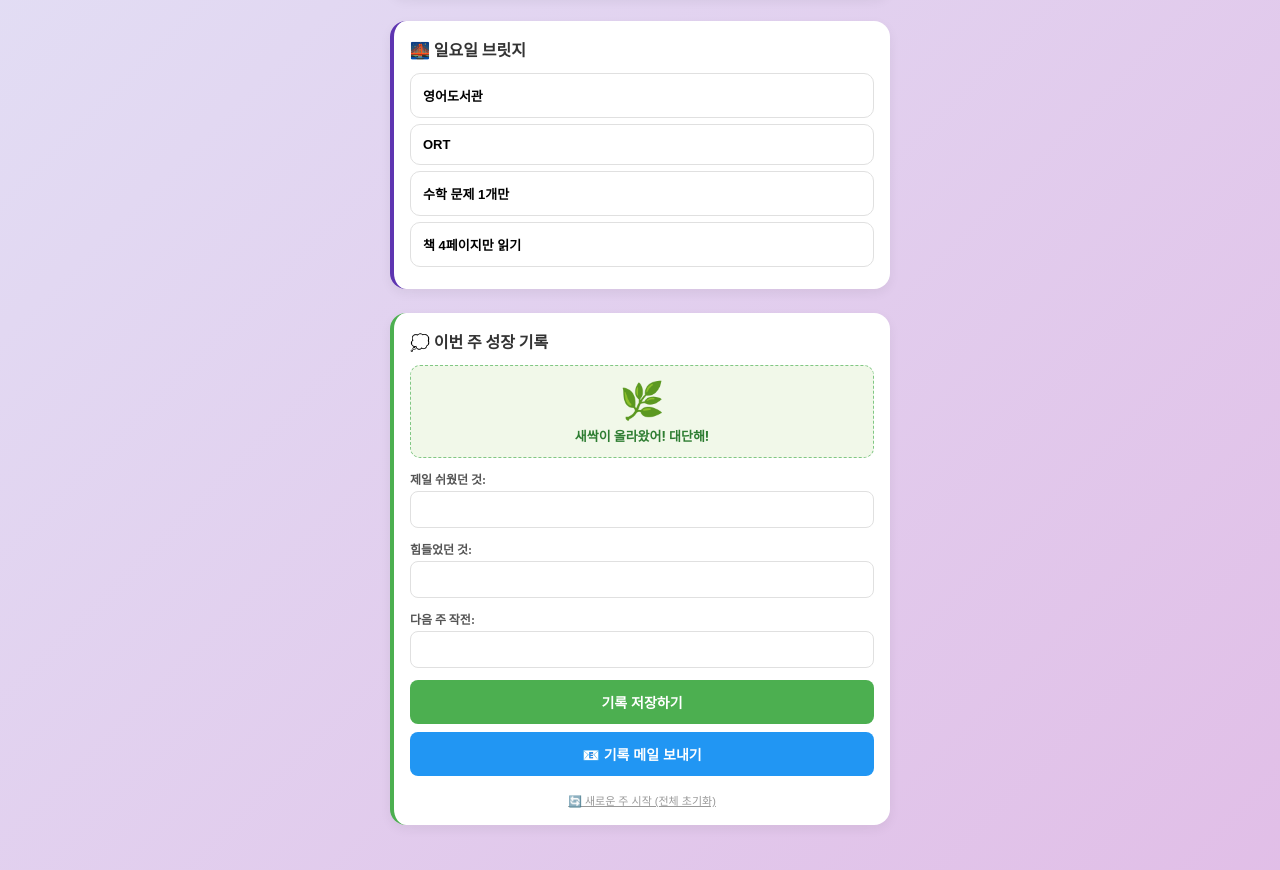
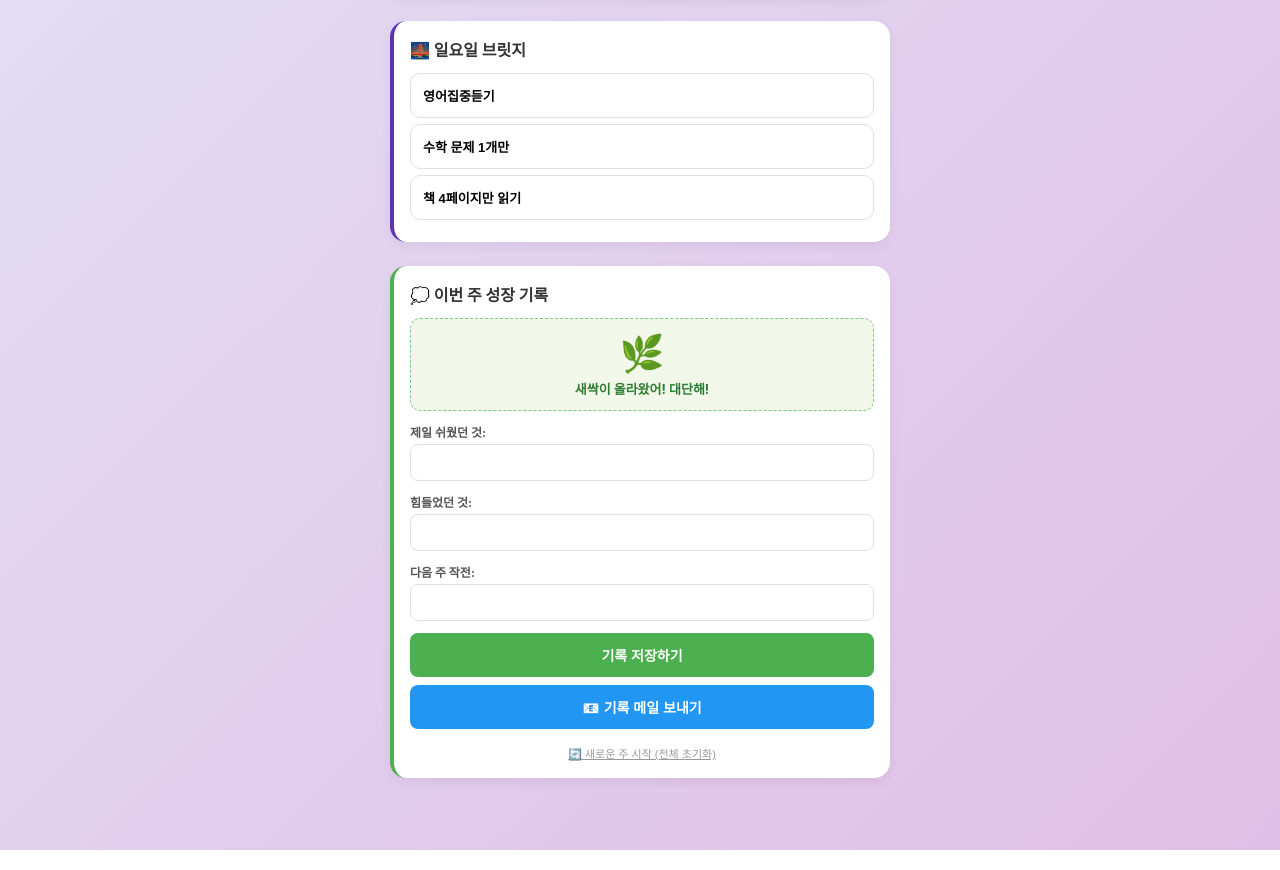
Before and after one commit to yangzimury-cyber/routine_mobile, a plain HTML site: page index.html in a window 1280 px wide. Shown: the part 1512-2382 px from the top of the page. Drawn offline with Linux system fonts and the light colour scheme.

Commit message:
Update index.html

```diff
--- a/index.html
+++ b/index.html
@@ -189,7 +189,6 @@
         const todayName = fullWeekList[todayIdx];
         const todayLabel = todayIdx >= 5 ? '주말' : todayName;
 
-        // [수정 포인트] 오후 루틴 문구 수정 및 독서 통합 반영
         const routineData = {
             morning: [
                 { id: 'english', name: '영어도서관 30분', emoji: '📚', trigger: '아침밥 먹으면서', effort: '집중해서 10분만 들어도 OK!', allowSick: true },
@@ -204,7 +203,10 @@
         };
 
         const satItems = ['보드게임 1판', '물감 그림 그리기', '만들기 활동', '도서관 방문', '가족 예능 보기'];
-        const sunItems = ['영어도서관', 'ORT', '수학 문제 1개만', '책 4페이지만 읽기'];
+
+        // [수정 포인트] 일요일 브릿지 항목 수정 (영어도서관, ORT -> 영어집중듣기 통합)
+        const sunItems = ['영어집중듣기', '수학 문제 1개만', '책 4페이지만 읽기'];
+
         const readingMsgs = ["책 속의 보물을 찾았구나! 💎", "생각의 주머니가 한 뼘 더 커졌네! 🎈", "멋진 독서가! 오늘 정말 훌륭해 📖"];
         const normalMsgs = ["대단해! 해냈구나! 🌟", "멋져! 끝까지 해냈어 👍", "최고야! 기분이 좋지? 😊"];
         const sickMsg = ["오늘은 푹 쉬고 빨리 나으자! 💊", "충분한 휴식도 성장의 일부야 🛌"];
```
